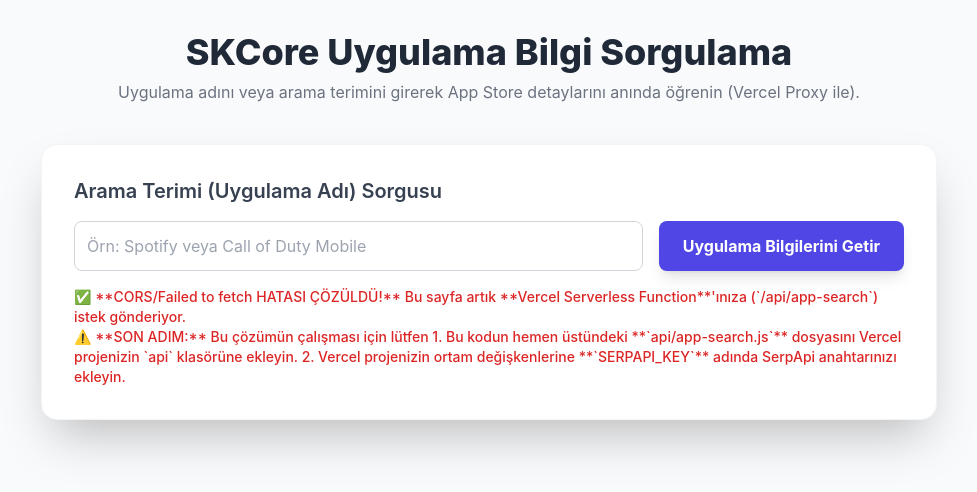
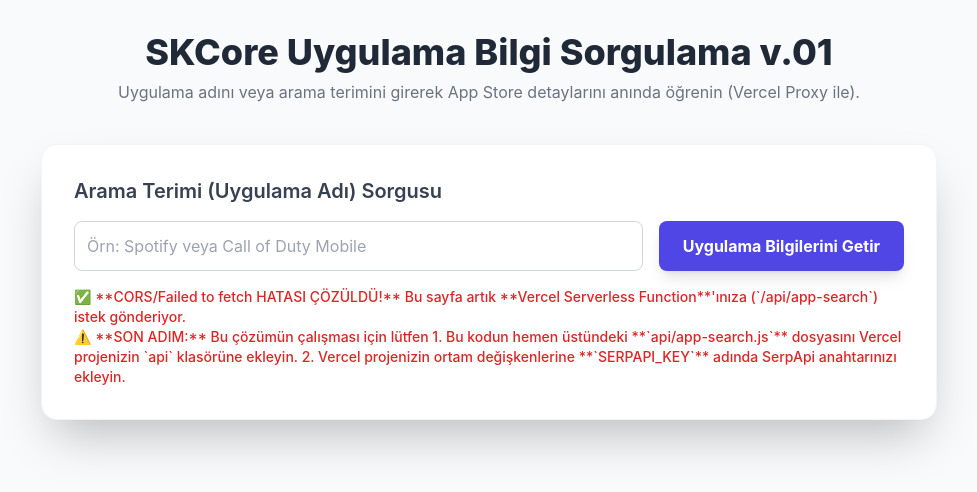
Before and after one commit to semihuae/fetch-curl-from-appstore, a plain HTML site: page index.html in a window 1280 px wide. Shown: the whole page, without its empty margins (151-1128 px from the left). Drawn offline with nearby package versions, Linux system fonts and the light colour scheme.

Commit message:
Update index.html

```diff
--- a/index.html
+++ b/index.html
@@ -223,7 +223,7 @@
     <!-- Ana Konteyner -->
     <div class="max-w-4xl mx-auto">
         <header class="text-center mb-10">
-            <h1 class="text-4xl font-extrabold text-gray-800">SKCore Uygulama Bilgi Sorgulama</h1>
+            <h1 class="text-4xl font-extrabold text-gray-800">SKCore Uygulama Bilgi Sorgulama v.01</h1>
             <p class="text-gray-500 mt-2">Uygulama adını veya arama terimini girerek App Store detaylarını anında öğrenin (Vercel Proxy ile).</p>
         </header>
 
```
